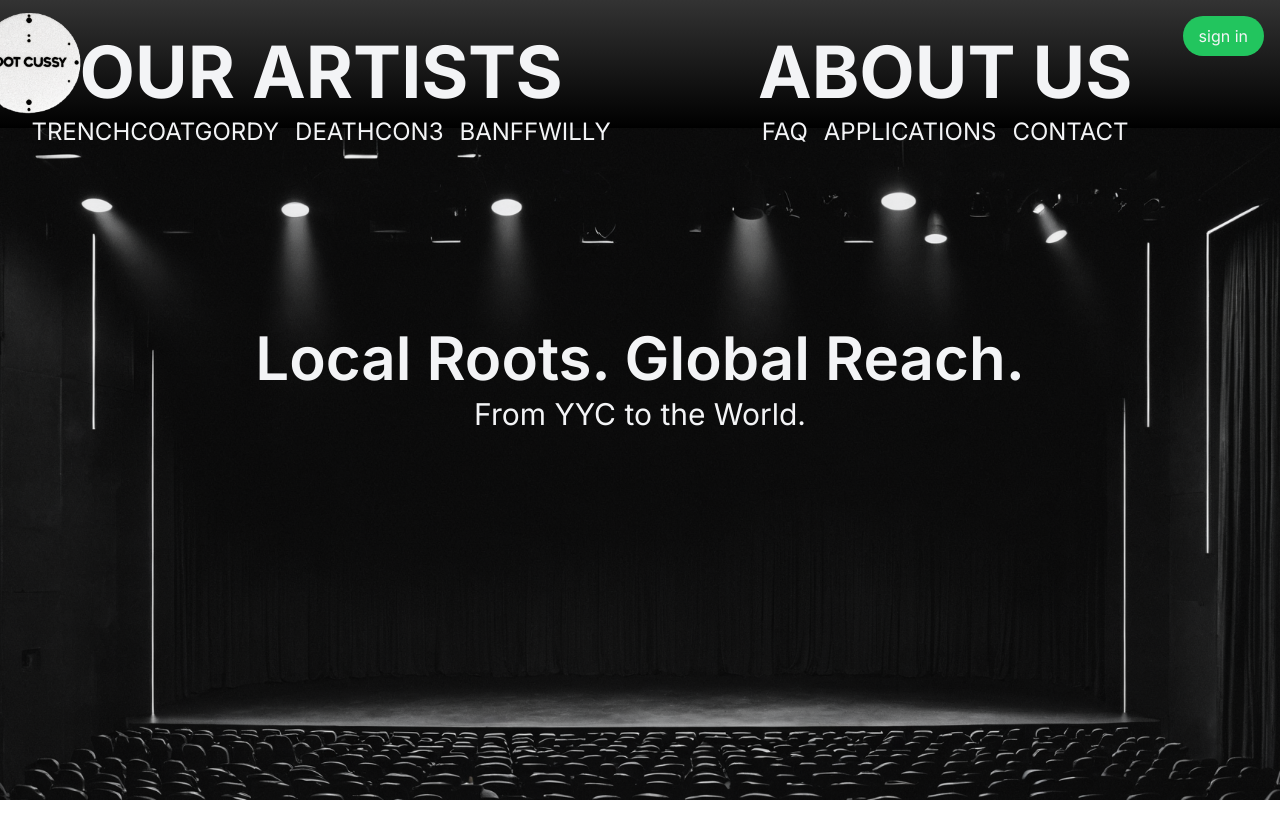
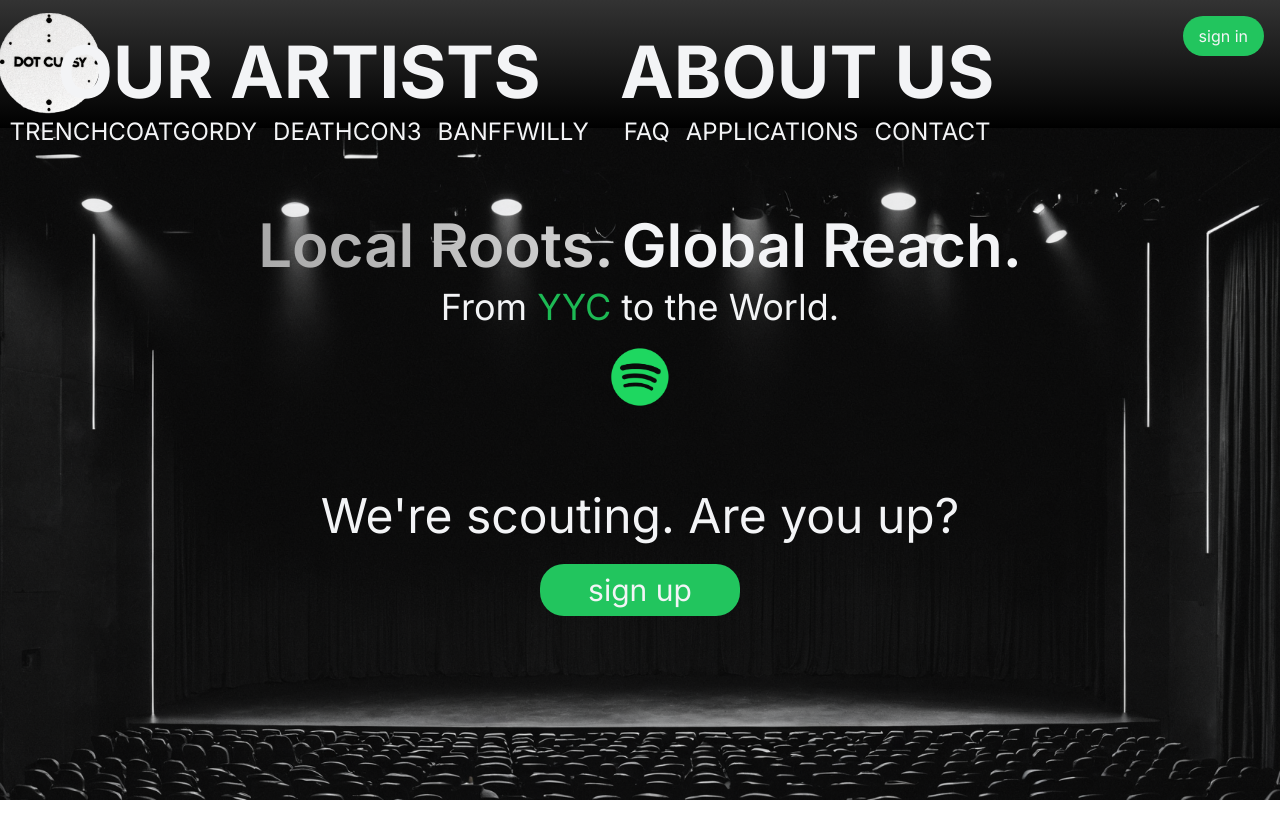
Before and after one commit to torickyto/dot-cussy, a Next.js app: page / in a window 1280 px wide. Built offline with nearby package versions, Linux system fonts and the light colour scheme; no server answers.

Commit message:
updating homepage UI

```diff
--- a/app/page.js
+++ b/app/page.js
@@ -21,8 +21,8 @@ export default function Home() {
         <title>dot cussy</title>
       </Head>
       <header className="fixed top-0 left-0 w-full flex items-center px-4 z-10" style={{ height: '16vh', background: 'linear-gradient(to bottom, #333, #000)' }}>
-        <img src="/dotcussyPatch.png" alt="logo" className="mr-2" style={{ height: '100%', marginLeft: '-84px'}} />
-        <div className=" -ml-44 flex justify-around items-center h-full w-full">
+        <img src="/dotcussyPatch.png" alt="logo" className="mr-2" style={{ height: '100%', marginLeft: '-64px'}} />
+        <div className=" -ml-40 flex justify-around items-center h-full w-full mr-64">
           <div className="pt-14 text-center">
             <Link legacyBehavior href="/ourArtist">
               <a className="text-7xl font-bold text-gray-100">OUR ARTISTS</a>
@@ -44,17 +44,24 @@ export default function Home() {
             </div>
           </div>
         </div>
-        {/* Removed Sign Up button, left only Sign In */}
         <div className="absolute top-4 right-4">
           <button className=" rounded-3xl bg-green-500 text-gray-100 px-4 py-2">sign in</button>
         </div>
       </header>
-      <main className="grid place-items-center" style={{ height: 'calc(100vh - 20vh)' }}>
-        <div>
-          <h1 className="text-6xl font-semibold text-gray-100 mb-2">Local Roots. Global Reach.</h1>
-          <h3 className="text-3xl text-center text-gray-100">From YYC to the World.</h3>
-        </div>
-      </main>
+      <main className="flex flex-col items-center justify-center h-screen" style={{ marginTop: '-5%' }}>
+  <div className="text-center px-4 space-y-2 md:space-y-3">
+    <h1 className="text-3xl md:text-4xl lg:text-5xl font-semibold text-gray-100">
+    <div className="flex justify-center text-4xl md:text-5xl lg:text-6xl font-semibold text-gray-100">
+  <span style={{ background: 'linear-gradient(to right, darkgray, lightgray)', WebkitBackgroundClip: 'text', color: 'transparent' }}>Local Roots.</span>
+  <span className="pl-2">Global Reach.</span>
+</div>
+    </h1>
+    <h3 className="text-2xl md:text-3xl lg:text-4xl text-gray-100 pb-2 font-sem">From <span style={{ color: '#1DB954' }}>YYC</span> to the World.</h3>
+    <img src="/spotifylogo.png" alt="Spotify Logo" className="mx-auto" style={{ maxWidth: '60px', height: 'auto', marginBottom: '85px' }}/>
+    <h2 className="text-3xl md:text-4xl lg:text-5xl text-gray-100">We're scouting. Are you up?</h2>
+  </div>
+  <button className="text-xl md:text-2xl lg:text-3xl rounded-3xl bg-green-500 text-gray-100 px-12 py-2 mt-6">sign up</button>
+</main>
     </>
   );
 }
```
Also changed, not shown: public/spotifylogo.png (added).
